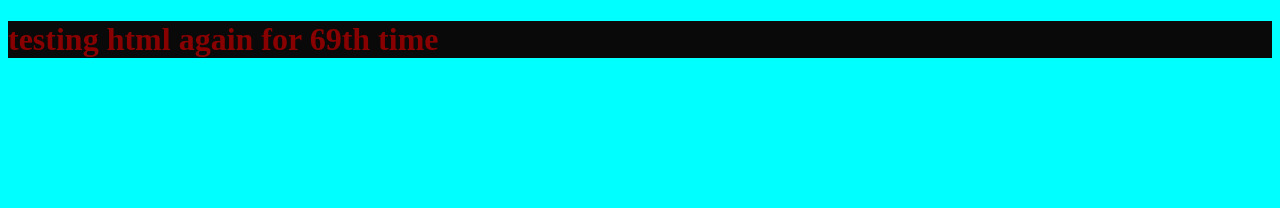
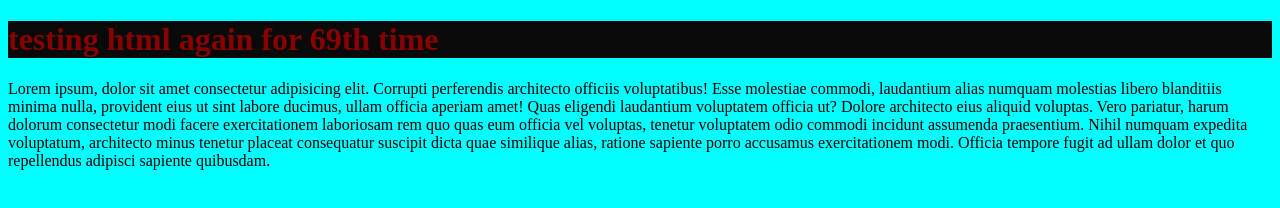
Before and after one commit to ptkakaeitoe/intangibility, a plain HTML site: page hello.html in a window 1280 px wide. Drawn offline with Linux system fonts and the light colour scheme.

Commit message:
add body to hello

```diff
--- a/hello.html
+++ b/hello.html
@@ -9,5 +9,19 @@
     <h1 style="color: rgb(137, 0, 0); background-color: rgb(9, 9, 9)">
       testing html again for 69th time
     </h1>
+    <p>
+      Lorem ipsum, dolor sit amet consectetur adipisicing elit. Corrupti
+      perferendis architecto officiis voluptatibus! Esse molestiae commodi,
+      laudantium alias numquam molestias libero blanditiis minima nulla,
+      provident eius ut sint labore ducimus, ullam officia aperiam amet! Quas
+      eligendi laudantium voluptatem officia ut? Dolore architecto eius aliquid
+      voluptas. Vero pariatur, harum dolorum consectetur modi facere
+      exercitationem laboriosam rem quo quas eum officia vel voluptas, tenetur
+      voluptatem odio commodi incidunt assumenda praesentium. Nihil numquam
+      expedita voluptatum, architecto minus tenetur placeat consequatur suscipit
+      dicta quae similique alias, ratione sapiente porro accusamus
+      exercitationem modi. Officia tempore fugit ad ullam dolor et quo
+      repellendus adipisci sapiente quibusdam.
+    </p>
   </body>
 </html>
```
